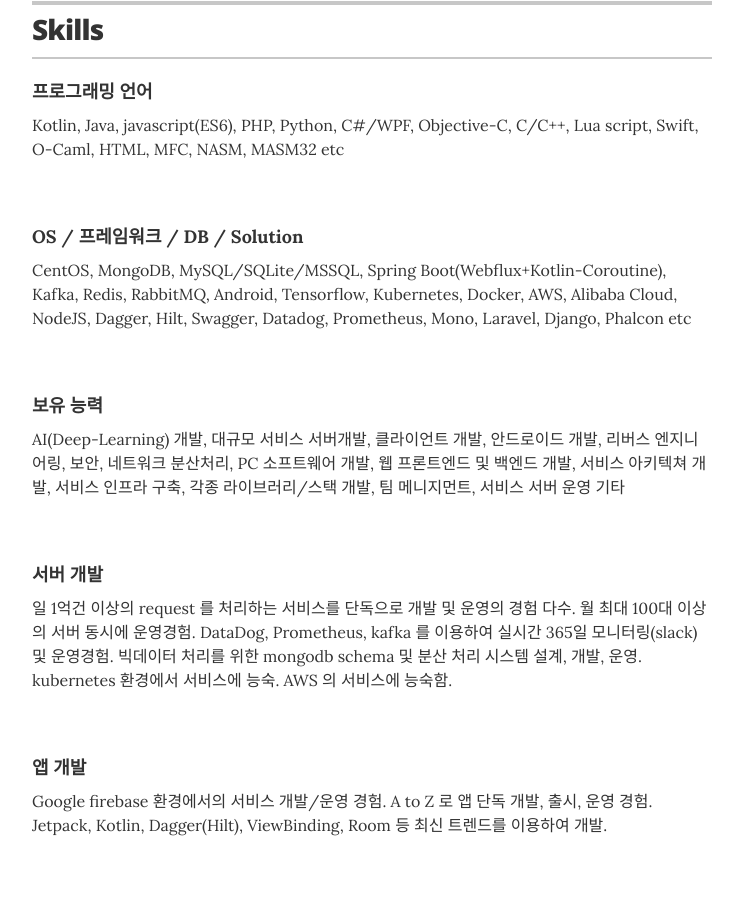
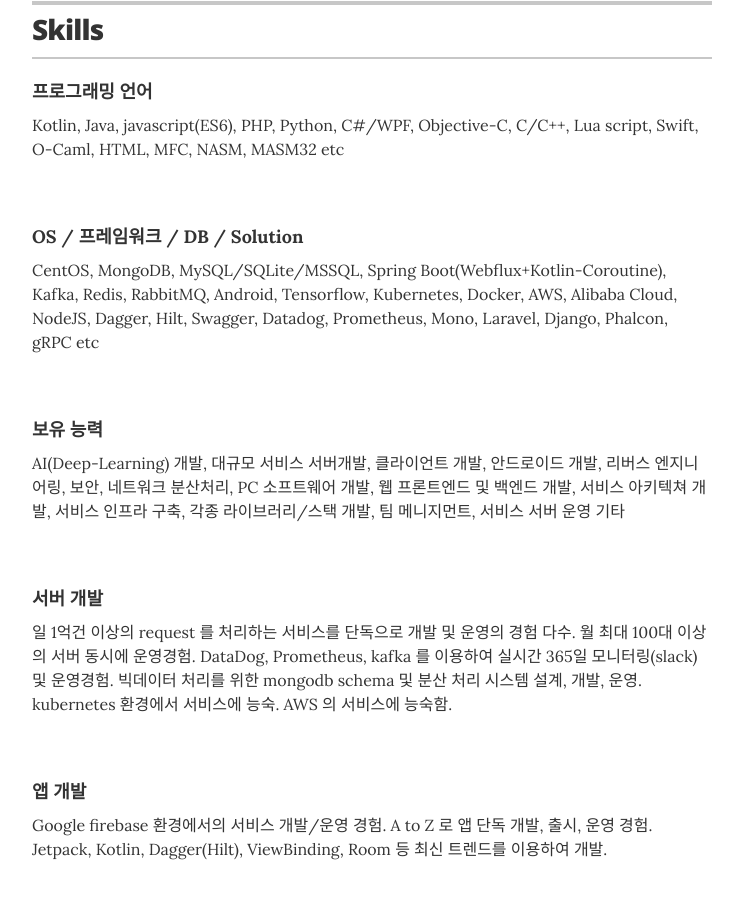
Before and after one commit to und3rs/resume_kr, a Jekyll site: the page built from index.html, in a window 1280 px wide and 900 px high, scrolled down 1971 px. Shown: the whole window, without its empty margins (268-1011 px from the left). Built offline with Jekyll 4.4.1, drawn with Linux system fonts in a browser that asks for light colours.

Commit message:
Update skills.yml

```diff
--- a/_data/skills.yml
+++ b/_data/skills.yml
@@ -5,7 +5,7 @@
   description: Kotlin, Java, javascript(ES6), PHP, Python, C#/WPF, Objective-C, C/C++, Lua script, Swift, O-Caml, HTML, MFC, NASM, MASM32 etc
 
 - skill: OS / 프레임워크 / DB / Solution
-  description: CentOS, MongoDB, MySQL/SQLite/MSSQL, Spring Boot(Webflux+Kotlin-Coroutine), Kafka, Redis, RabbitMQ, Android, Tensorflow, Kubernetes, Docker, AWS, Alibaba Cloud, NodeJS, Dagger, Hilt, Swagger, Datadog, Prometheus, Mono, Laravel, Django, Phalcon etc
+  description: CentOS, MongoDB, MySQL/SQLite/MSSQL, Spring Boot(Webflux+Kotlin-Coroutine), Kafka, Redis, RabbitMQ, Android, Tensorflow, Kubernetes, Docker, AWS, Alibaba Cloud, NodeJS, Dagger, Hilt, Swagger, Datadog, Prometheus, Mono, Laravel, Django, Phalcon, gRPC etc
 
 - skill: 보유 능력
   description: AI(Deep-Learning) 개발, 대규모 서비스 서버개발, 클라이언트 개발, 안드로이드 개발, 리버스 엔지니어링, 보안, 네트워크 분산처리, PC 소프트웨어 개발, 웹 프론트엔드 및 백엔드 개발, 서비스 아키텍쳐 개발, 서비스 인프라 구축, 각종 라이브러리/스택 개발, 팀 메니지먼트, 서비스 서버 운영 기타
```
